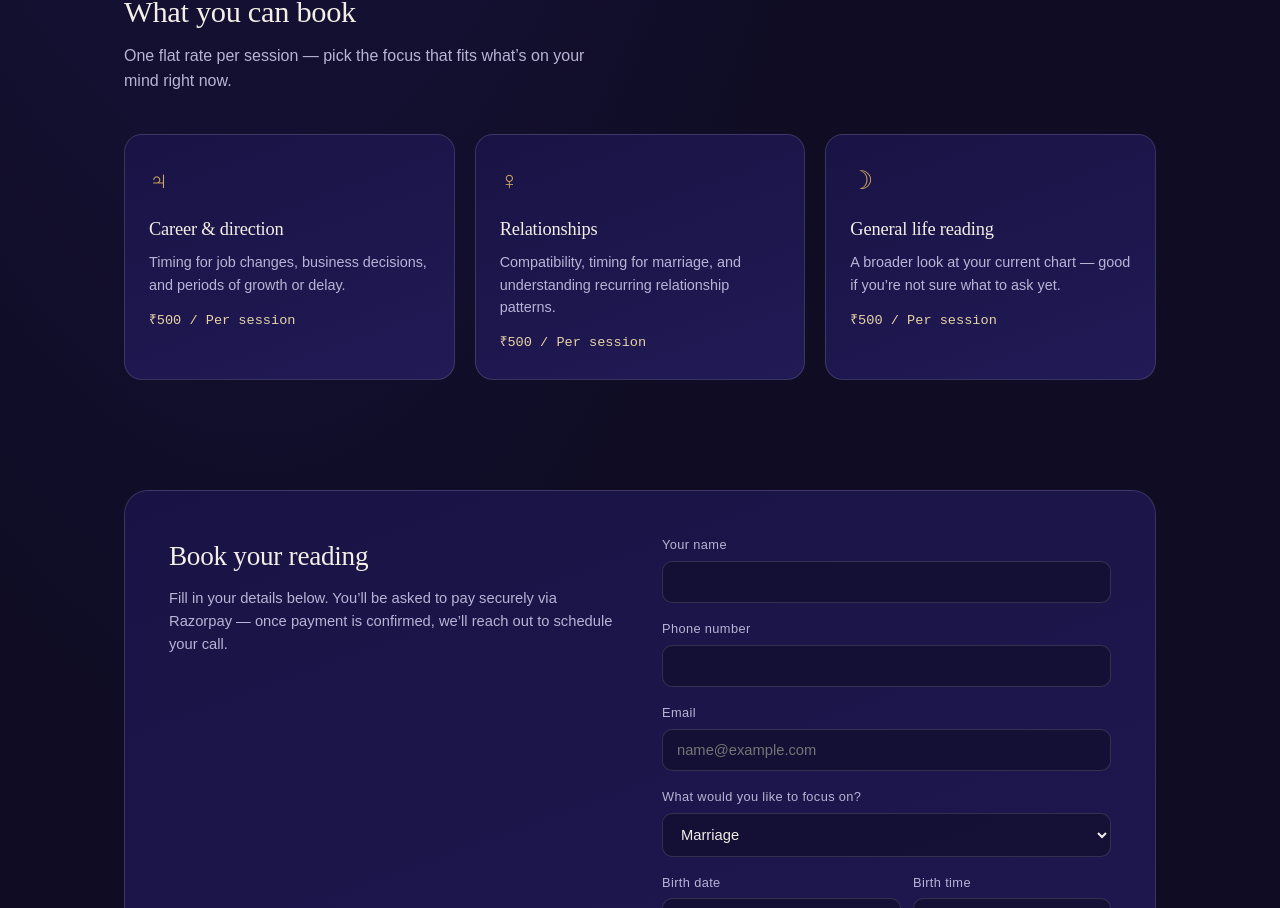
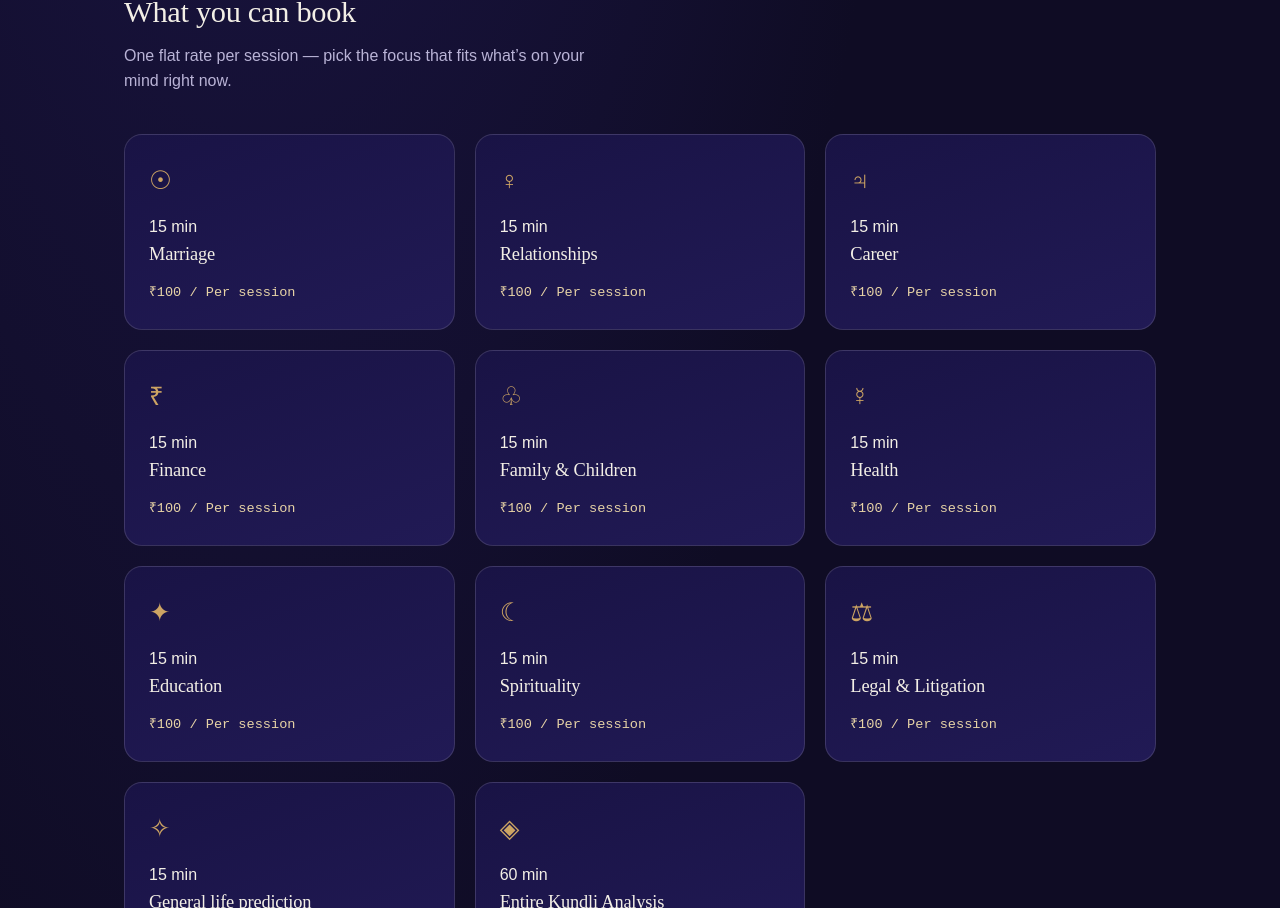
Before and after one commit to anuradha55/nakshatra-readings-gemini, a Next.js app: page / in a window 1280 px wide. Shown: the part 1892-2800 px from the top of the page. Built offline with nearby package versions, Linux system fonts and the light colour scheme; no server answers; the database is empty.

Commit message:
Show all booking services in services section

```diff
--- a/components/Services.tsx
+++ b/components/Services.tsx
@@ -1,2 +1,40 @@
-import { Language,tr } from "@/lib/i18n";
-export default function Services({language}:{language:Language}) {const t=tr(language);const services=[["♃",t.career,t.careerText],["♀",t.relationships,t.relationshipsText],["☽",t.general,t.generalText]];return <section className="services" id="services"><div className="wrap"><h2>{t.servicesTitle}</h2><p>{t.servicesText}</p><div className="service-grid">{services.map(([glyph,title,description])=><div className="service-card" key={title}><span className="glyph">{glyph}</span><h3>{title}</h3><p>{description}</p><span className="price">₹500 / {t.perSession}</span></div>)}</div></div></section>;}
+import { Language, tr } from "@/lib/i18n";
+
+const SERVICES = [
+  ["☉", "Marriage", "₹100", "15 min"],
+  ["♀", "Relationships", "₹100", "15 min"],
+  ["♃", "Career", "₹100", "15 min"],
+  ["₹", "Finance", "₹100", "15 min"],
+  ["♧", "Family & Children", "₹100", "15 min"],
+  ["☿", "Health", "₹100", "15 min"],
+  ["✦", "Education", "₹100", "15 min"],
+  ["☾", "Spirituality", "₹100", "15 min"],
+  ["⚖", "Legal & Litigation", "₹100", "15 min"],
+  ["✧", "General life prediction", "₹100", "15 min"],
+  ["◈", "Entire Kundli Analysis", "₹500", "60 min"],
+] as const;
+
+export default function Services({ language }: { language: Language }) {
+  const t = tr(language);
+
+  return (
+    <section className="services" id="services">
+      <div className="wrap">
+        <h2>{t.servicesTitle}</h2>
+        <p>{t.servicesText}</p>
+        <div className="service-grid service-grid-all">
+          {SERVICES.map(([glyph, title, price, duration]) => (
+            <div className="service-card service-card-compact" key={title}>
+              <div className="service-card-top">
+                <span className="glyph service-glyph">{glyph}</span>
+                <span className="service-duration">{duration}</span>
+              </div>
+              <h3>{title}</h3>
+              <span className="price">{price} / {t.perSession}</span>
+            </div>
+          ))}
+        </div>
+      </div>
+    </section>
+  );
+}
```
